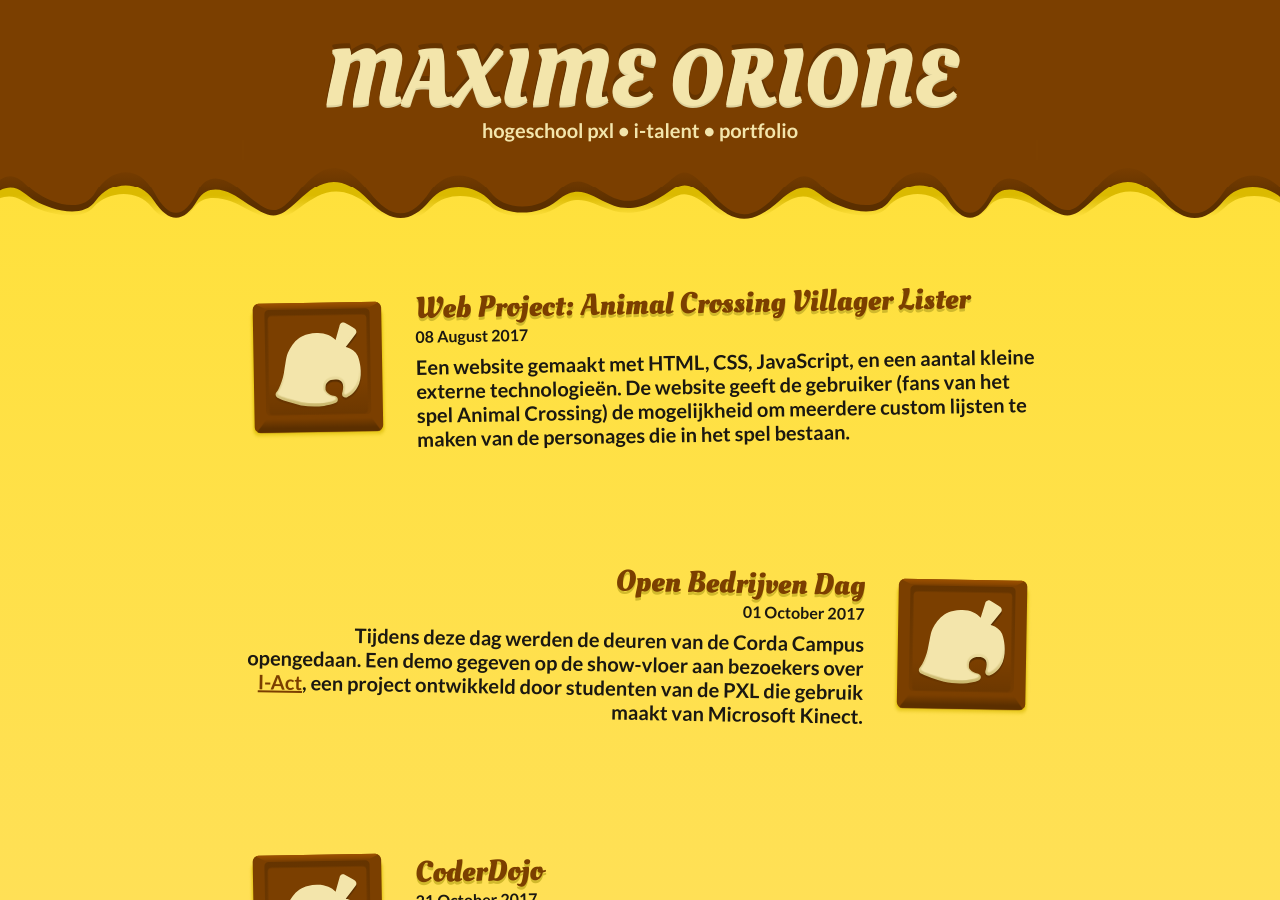
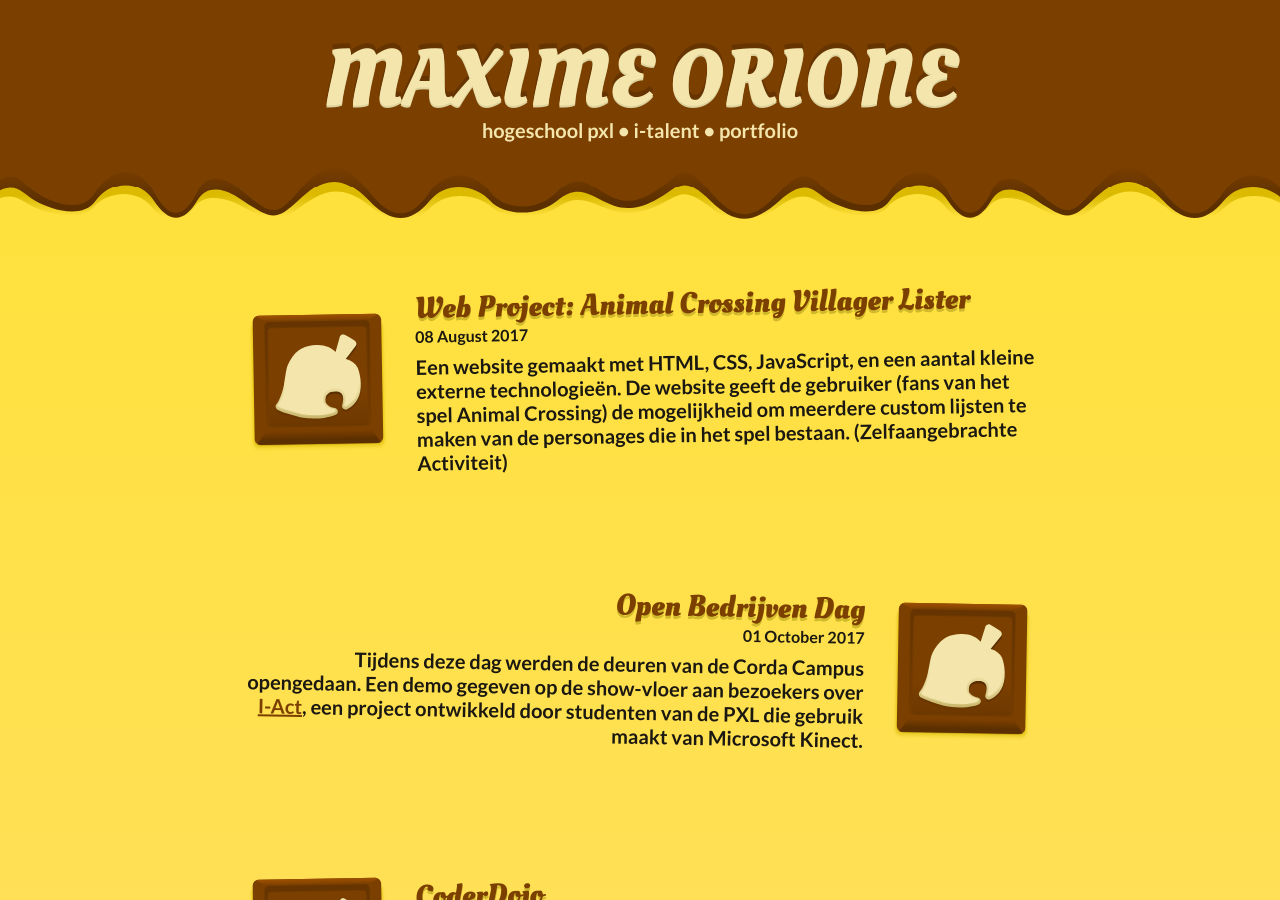
Before and after one commit to Maxzilla60/maxzilla60.github.io, a Jekyll site: the page built from index.html, in a window 1280 px wide and 900 px high. Built offline with Jekyll 4.4.1, drawn with Linux system fonts in a browser that asks for light colours.

Commit message:
Title & Locations

```diff
--- a/_activities/aclister.html
+++ b/_activities/aclister.html
@@ -1,7 +1,7 @@
 ---
-name: "Web Project: Animal Crossing Villager Lister"
+title: "Web Project: Animal Crossing Villager Lister"
 date: 08/08/2017
 link: "https://maxzilla60.github.io/AC-Lister/"
 icon: "logos_aclister.svg"
 ---
-Een website gemaakt met HTML, CSS, JavaScript, en een aantal kleine externe technologieën. De website geeft de gebruiker (fans van het spel Animal Crossing) de mogelijkheid om meerdere custom lijsten te maken van de personages die in het spel bestaan.
+Een website gemaakt met HTML, CSS, JavaScript, en een aantal kleine externe technologieën. De website geeft de gebruiker (fans van het spel Animal Crossing) de mogelijkheid om meerdere custom lijsten te maken van de personages die in het spel bestaan. (Zelfaangebrachte Activiteit)
--- a/_activities/coderdojo.html
+++ b/_activities/coderdojo.html
@@ -1,6 +1,7 @@
 ---
-name: "CoderDojo"
+title: "CoderDojo"
 date: 21/10/2017
+location: "Corda Campus - Hasselt"
 link: "https://www.coderdojobelgium.be/"
 icon: ""
 ---
--- a/_activities/hackthefuture.html
+++ b/_activities/hackthefuture.html
@@ -1,6 +1,7 @@
 ---
-name: "Hack the Future"
+title: "Hack the Future"
 date: 30/11/2017
+location: "Fort V - Edegem"
 link: "https://www.hackthefuture.be"
 icon: ""
 ---
--- a/_activities/openbedrijvendag.html
+++ b/_activities/openbedrijvendag.html
@@ -1,6 +1,7 @@
 ---
-name: "Open Bedrijven Dag"
+title: "Open Bedrijven Dag"
 date: 01/10/2017
+location: "Corda Campus - Hasselt"
 link: "http://www.openbedrijvendag.be/corda-campus"
 icon: ""
 ---
--- a/_activities/studybuddy.html
+++ b/_activities/studybuddy.html
@@ -1,6 +1,7 @@
 ---
-name: "Study Buddy"
+title: "Study Buddy"
 date: 21/10/2017
+location: "Hogeschool PXL - Hasselt"
 link: "https://www.pxl.be/Pub/Studenten/Subnavigatie-Studenten-Begeleiding-en-support/Subnavigatie-Studenten-Begeleiding-en-support-Study-buddy.html"
 icon: ""
 ---
--- a/index.html
+++ b/index.html
@@ -14,10 +14,10 @@ layout: main
 	  			<div class="activity_title">
 	  				{% if activity.link != "" %}
 	  					<a href="{{ activity.link }}" target="_blank">
-	  						{{ activity.name }}
+	  						{{ activity.title }}
 	  					</a>
 	  				{% else %}
-	  					{{ activity.name }}
+	  					{{ activity.title }}
 	  				{% endif %}
 	  			</div>
 	  			<div class="activity_date licorice">
@@ -34,9 +34,8 @@ layout: main
   			{% endif %}
   		</div>
   	{% endfor %}
-	</main>
+</main>
 
-	<footer>
-</footer>
+<footer></footer>
 
 <!--<script src="js/scripts.js"></script>-->
```
Also changed, not shown: 1 other file.
